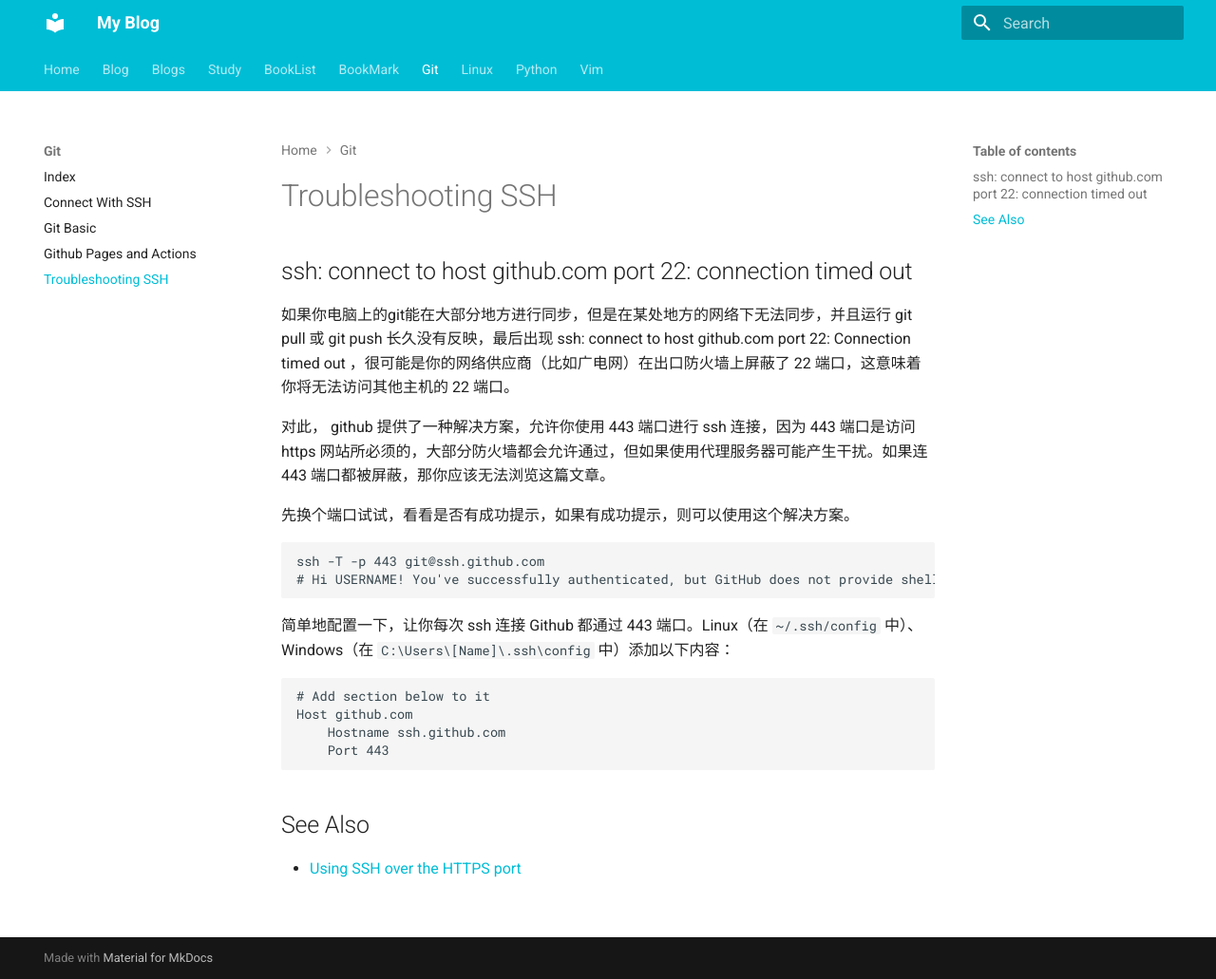
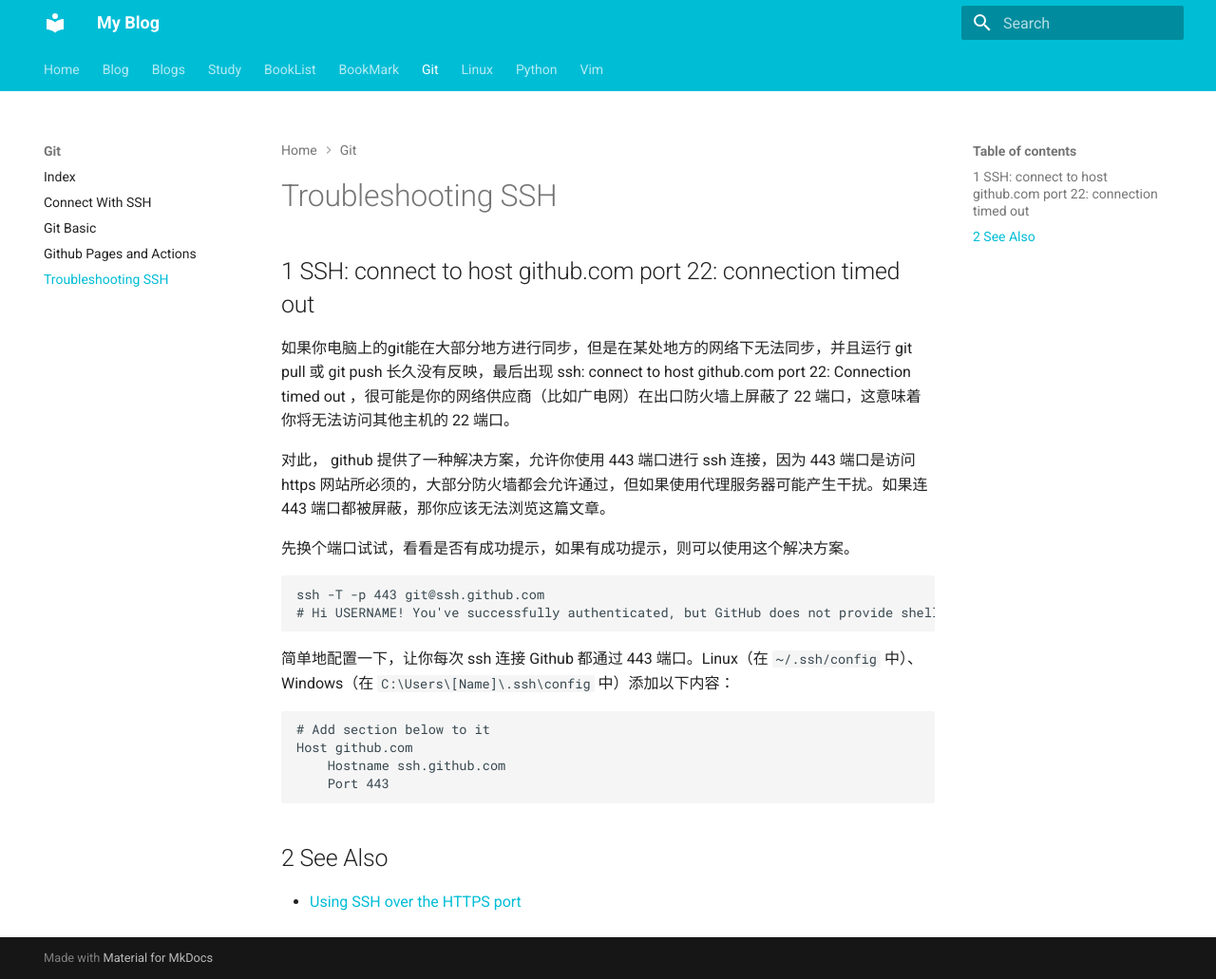
Before and after one commit to WGZ-W/wgz-w.github.io, an MkDocs documentation site: the page built from docs/Git/troubleshooting-ssh.md, in a window 1280 px wide and 1031 px high. Shown: the whole window at 95% size. Built offline with MkDocs 1.6.1 and Material for MkDocs 9.7.7, drawn with Linux system fonts in a browser that asks for light colours.

Commit message:
Update git

````diff
--- a/docs/Git/troubleshooting-ssh.md
+++ b/docs/Git/troubleshooting-ssh.md
@@ -2,7 +2,7 @@
 # Troubleshooting SSH
 
 
-## ssh: connect to host github.com port 22: connection timed out
+## 1 SSH: connect to host github.com port 22: connection timed out
 
 
 如果你电脑上的git能在大部分地方进行同步，但是在某处地方的网络下无法同步，并且运行 git pull 或 git push 长久没有反映，最后出现 ssh: connect to host github.com port 22: Connection timed out ，很可能是你的网络供应商（比如广电网）在出口防火墙上屏蔽了 22 端口，这意味着你将无法访问其他主机的 22 端口。
@@ -23,5 +23,5 @@
 	Port 443
 ```
 
-## See Also
+## 2 See Also
 - [Using SSH over the HTTPS port](https://docs.github.com/en/authentication/troubleshooting-ssh/using-ssh-over-the-https-port)
````
